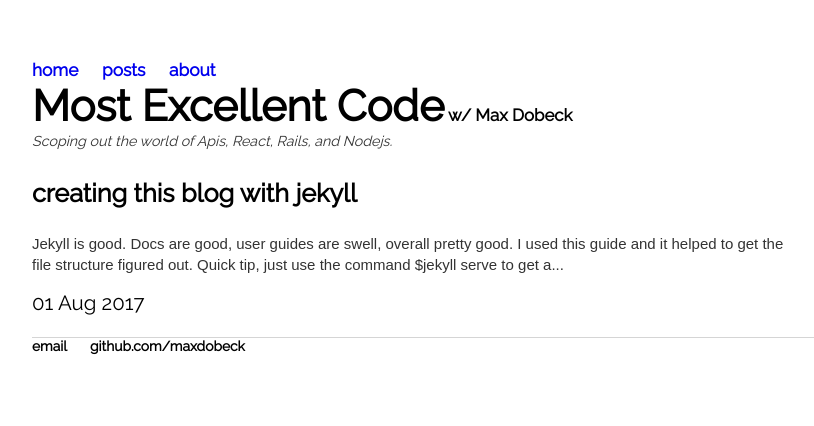
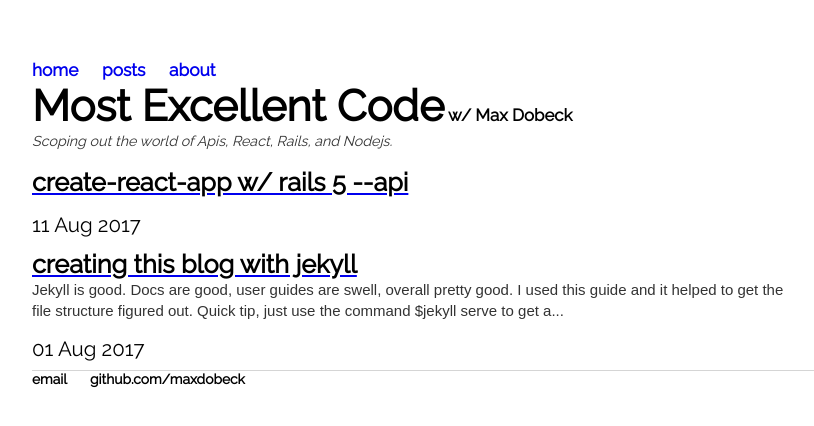
Before and after one commit to maxdobeck/maxdobeck.github.io, a Jekyll site: the page built from index.html, in a window 1280 px wide. Shown: the top 426 px of the page, without its empty margins (160-974 px from the left). Built offline with Jekyll 4.4.1, drawn with Linux system fonts in a browser that asks for light colours; the list of posts is cut into pages by our own code.

Commit message:
Finally got all the spacing correct.

```diff
--- /dev/null
+++ b/_posts/2017-08-11-create-react-app-w-rails-api.md
@@ -0,0 +1,5 @@
+---
+layout: post
+title: "create-react-app w/ rails 5 --api"
+date: 2017-08-11
+---
--- a/css/main.css
+++ b/css/main.css
@@ -30,6 +30,8 @@ nav ul li, footer ul li {
 .postTitle {
     color: black;
     text-decoration: none;
+    margin-bottom: 0em;
+    margin-top: 0.5em;
 }
 a.postTitle:visited {
     color:#999;
@@ -71,19 +73,17 @@ footer {
     font-size: 15px;
     width: 85%;
     font-family: 'arial','serif';
+    margin-top: 0em;
 }
 ul.posts {
     font-size: 1.5em;
     padding: 0px;
+    margin-top: 0px;
+    margin-bottom: 0.4em;
 }
 ul.posts li {
     list-style: none;
 }
-.postTitle h1.postTitle h3.postTitle {
-    text-decoration: none;
-    color: black;
-    margin-bottom: 0em;
-}
 .postDate {
     font-size: 95%;
 }
--- a/index.html
+++ b/index.html
@@ -11,7 +11,7 @@ title: Maximum Code
 <div>
   <ul class="posts">
     {% for post in site.posts %}
-      <a href="{{ post.url }}" title="{{ post.title }}" class="postTitle"><h3>{{ post.title }}</h3></a>
+      <a href="{{ post.url }}" title="{{ post.title }}"><h3 class="postTitle">{{ post.title }}</h3></a>
       <p class="post">{{ post.content | truncatewords:42 | strip_html }}</p>
       <li><span class="postDate">{{ post.date | date_to_string }}</span> </li>
     {% endfor %}
```
